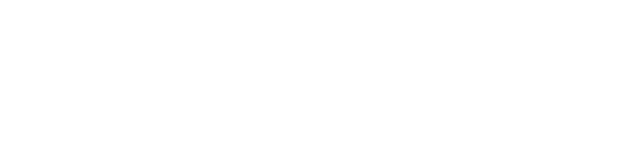
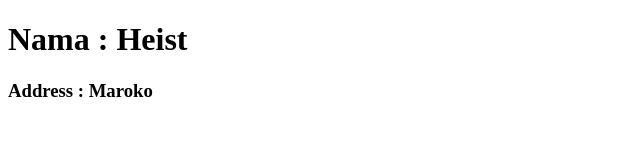
Before and after one commit to Elgara5364/conflict_case, a plain HTML site: page index.html in a window 1280 px wide. Shown: the whole page, without its empty margins (0-640 px from the left). Drawn offline with Linux system fonts and the light colour scheme.

Commit message:
add name and address on html

```diff
--- a/index.html
+++ b/index.html
@@ -6,6 +6,7 @@
     <title>Document</title>
 </head>
 <body>
-
+    <h1>Nama : Heist</h1>
+    <h3>Address : Maroko</h3>
 </body>
 </html>
```
